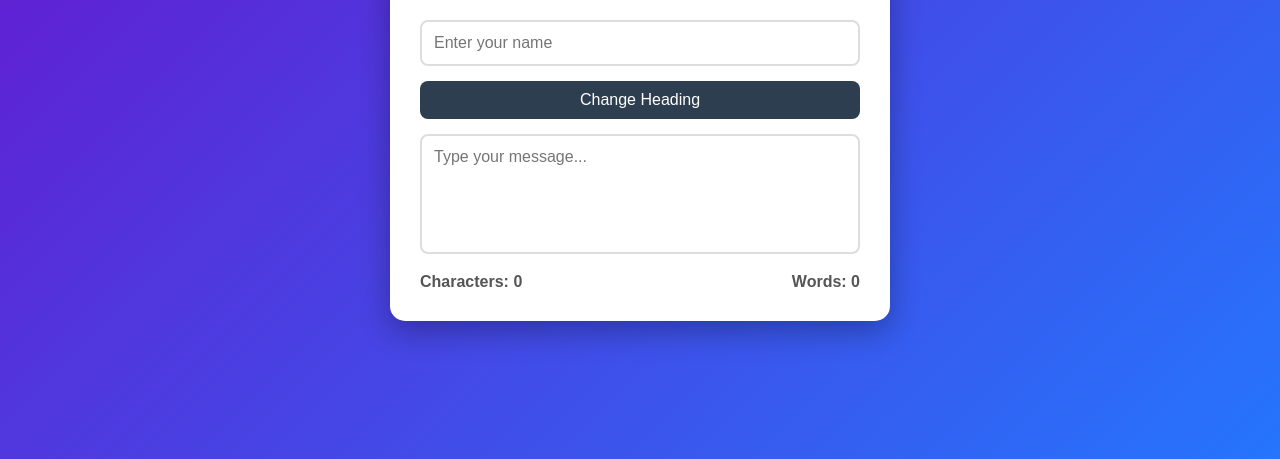
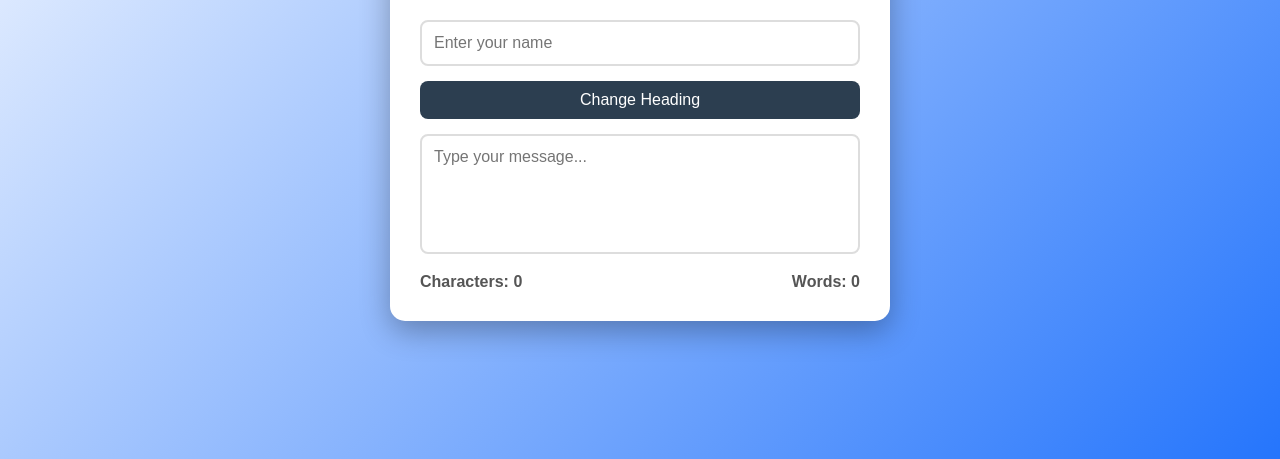
Before and after one commit to lavityagi95/DOM, a plain HTML site: page index.html in a window 1280 px wide. Shown: the part 341-800 px from the top of the page. Drawn offline with Linux system fonts and the light colour scheme.

Commit message:
more working with dom

```diff
--- a/style.css
+++ b/style.css
@@ -6,7 +6,7 @@
 }
 
 body {
-    background: linear-gradient(135deg, #6a11cb, #2575fc);
+    background: linear-gradient(135deg, #06060600, #2575fc);
     min-height: 100vh;
     display: flex;
     justify-content: center;
```
